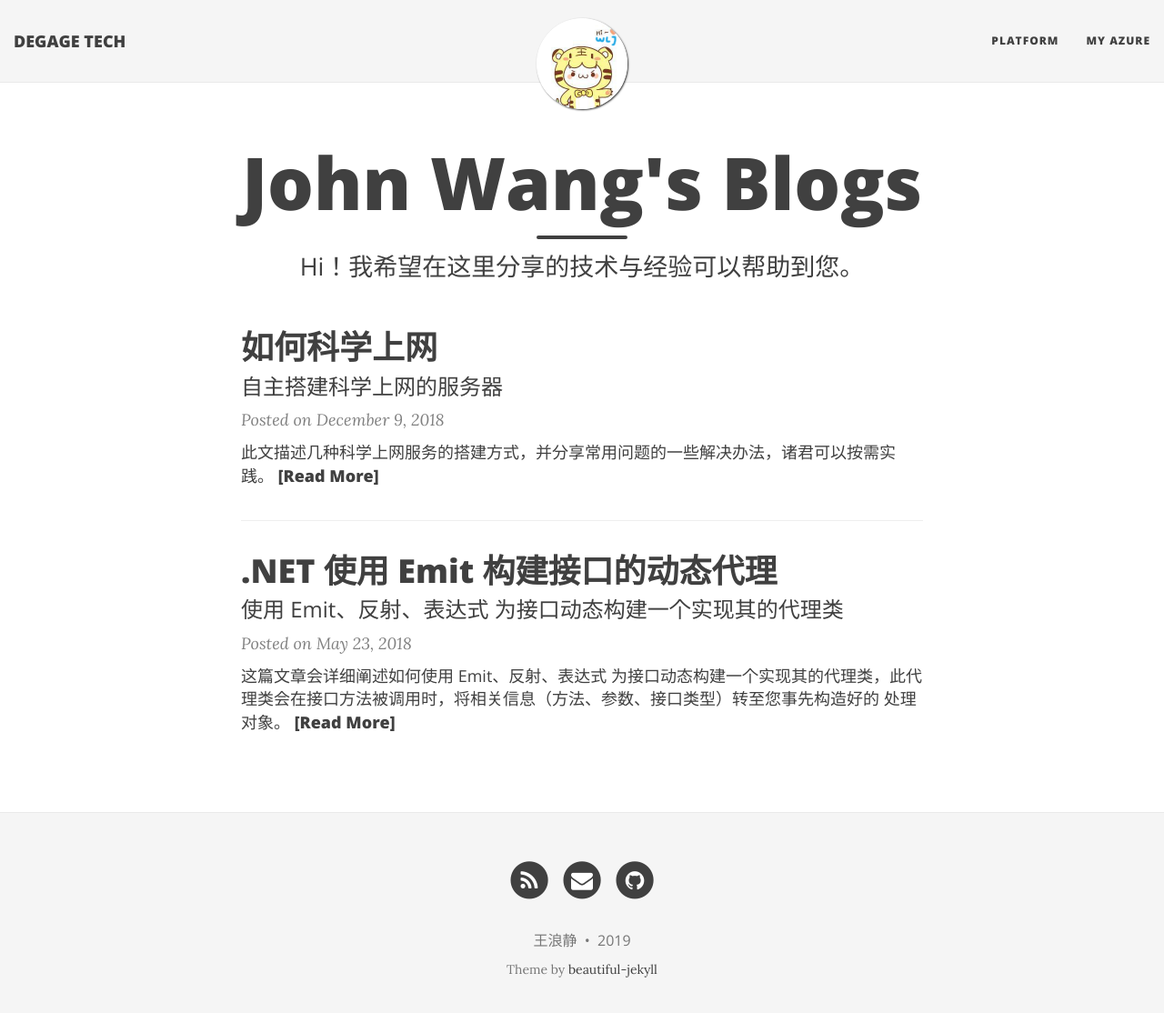
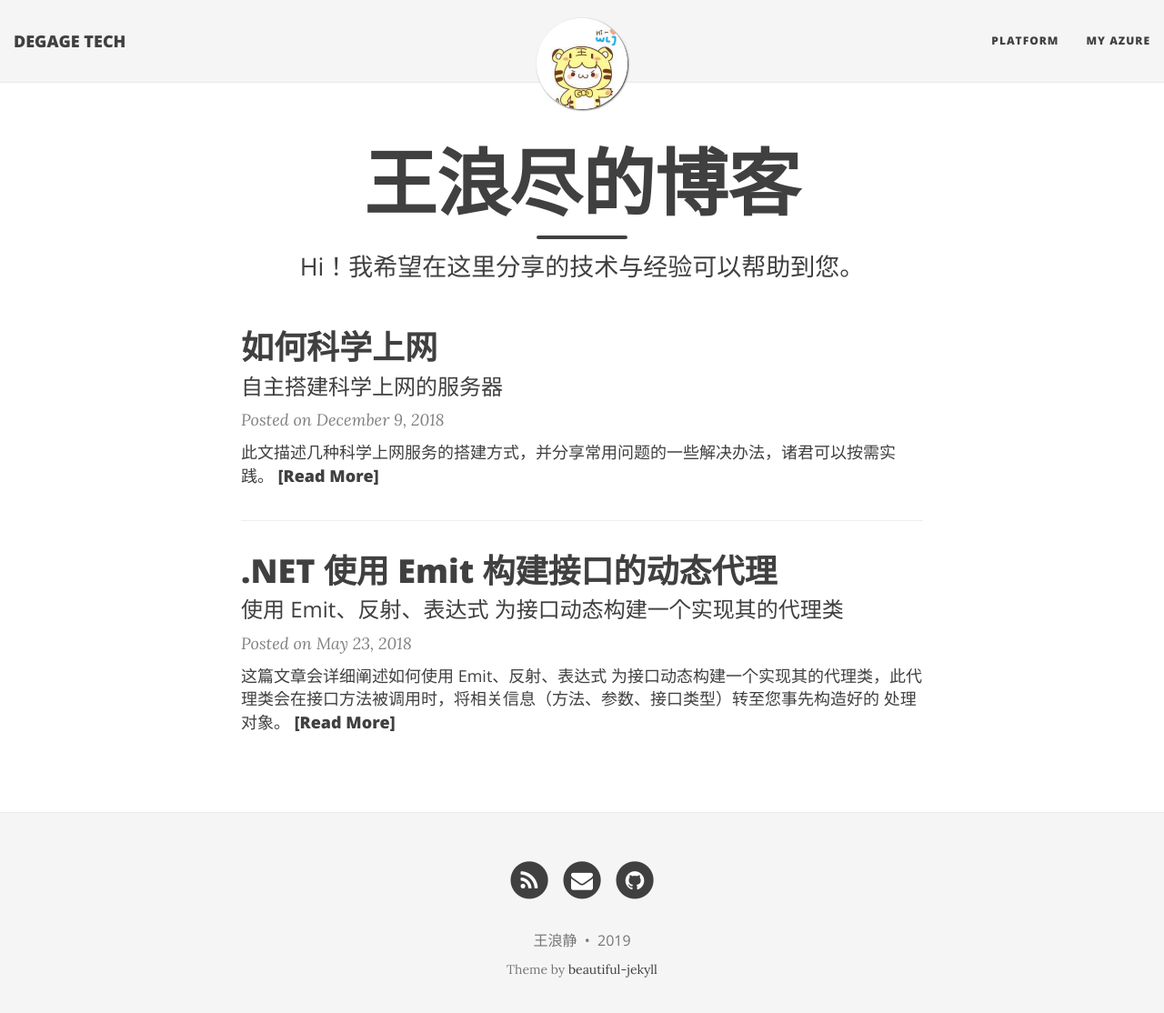
Before and after one commit to degagetech/degagetech.github.io, a Jekyll site: the page built from index.html, in a window 1280 px wide and 1127 px high. Shown: the top 1114 px of the window at 91% size. Built offline with Jekyll 4.4.1, drawn with Linux system fonts in a browser that asks for light colours; nearby versions of some CDN libraries; the list of posts is cut into pages by our own code.

Commit message:
修改博客标题

```diff
--- a/index.html
+++ b/index.html
@@ -1,6 +1,6 @@
 ---
 layout: page
-title: John Wang's Blogs
+title: 王浪尽的博客
 subtitle: Hi！我希望在这里分享的技术与经验可以帮助到您。
 use-site-title: true
 ---
```
